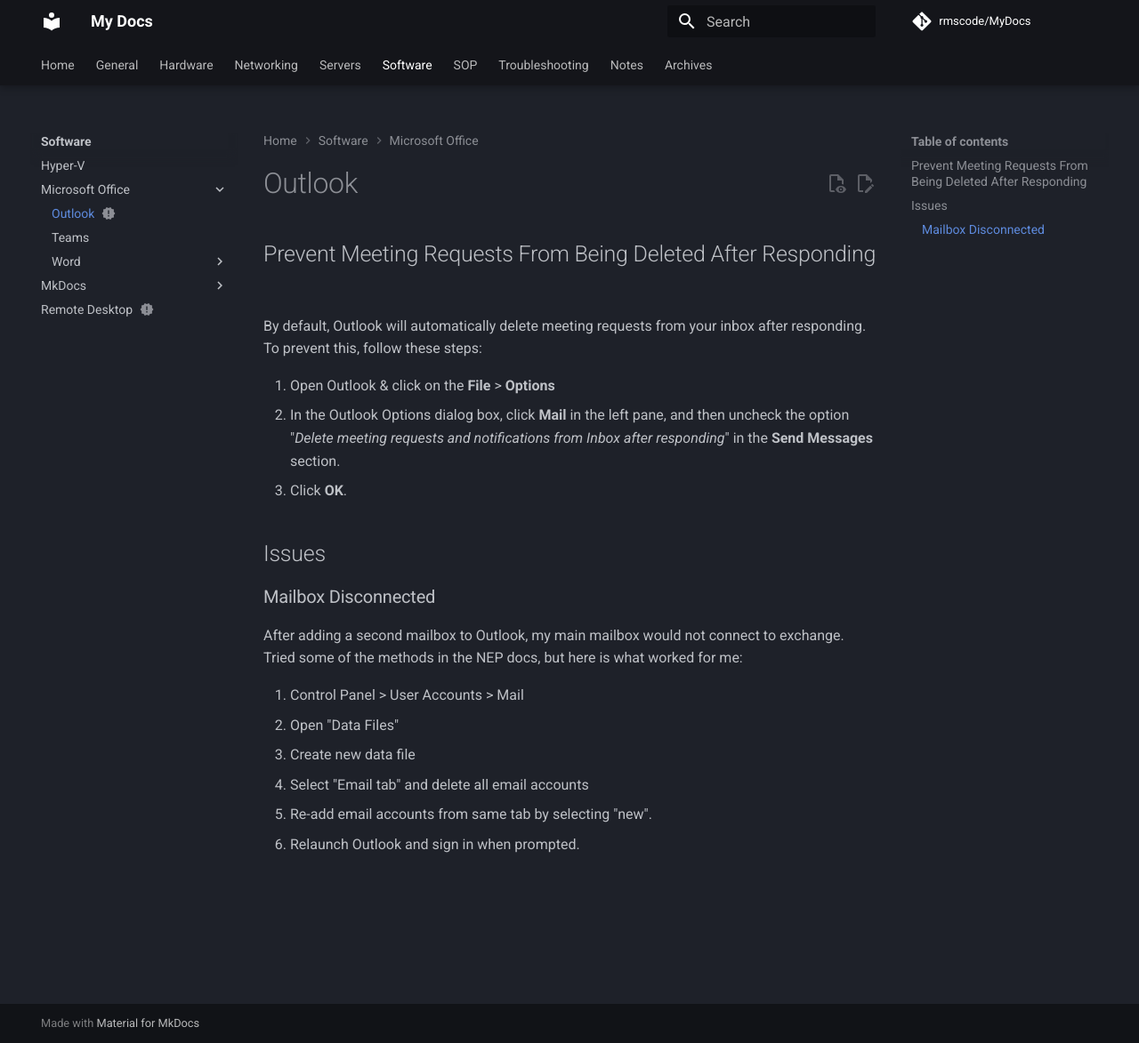
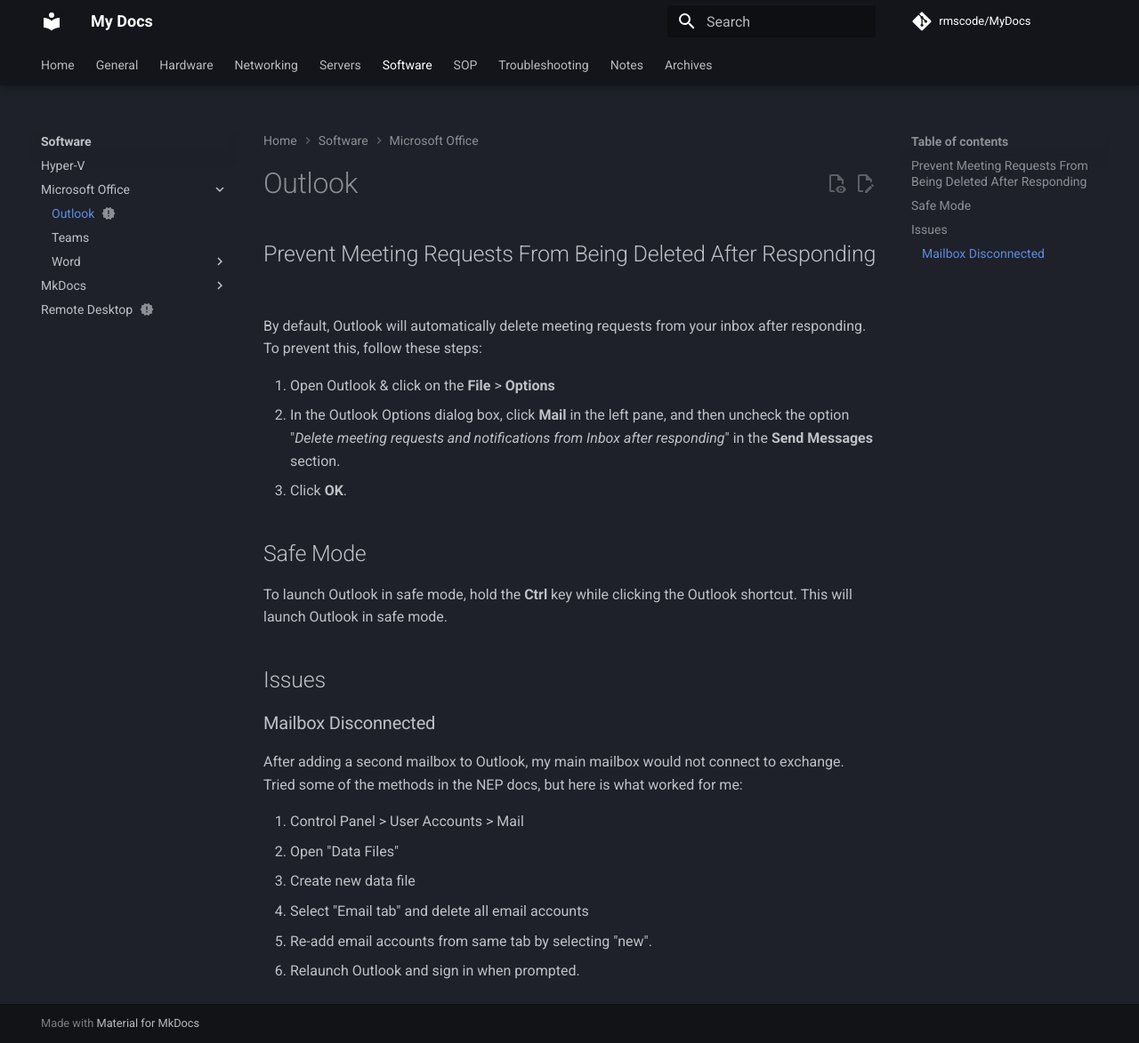
Before and after one commit to rmscode/binary-garden, an MkDocs documentation site: the page built from docs/software/microsoft-office/outlook/outlook.md, in a window 1280 px wide and 1173 px high. Shown: the whole window at 89% size. Built offline with MkDocs 1.6.1 and Material for MkDocs 9.7.7, drawn with Linux system fonts in a browser that asks for light colours; comment, search, counter and statistics services are not loaded.

Commit message:
Docs: Add safe mode steps to Outlook doc

```diff
--- a/docs/software/microsoft-office/outlook/outlook.md
+++ b/docs/software/microsoft-office/outlook/outlook.md
@@ -12,6 +12,10 @@
 2. In the Outlook Options dialog box, click **Mail** in the left pane, and then uncheck the option "*Delete meeting requests and notifications from Inbox after responding*" in the **Send Messages** section.
 3. Click **OK**.
 
+## Safe Mode
+
+To launch Outlook in safe mode, hold the **Ctrl** key while clicking the Outlook shortcut. This will launch Outlook in safe mode.
+
 ## Issues
 
 ### Mailbox Disconnected
```
